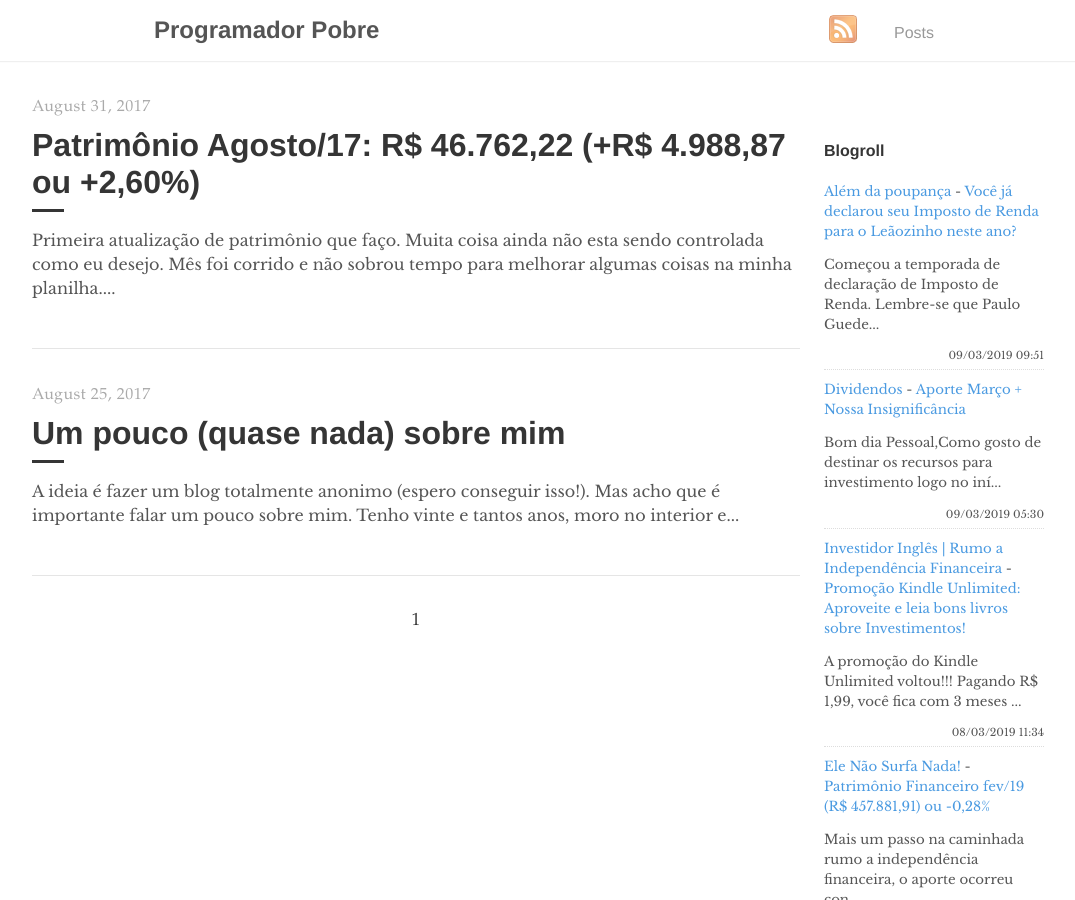
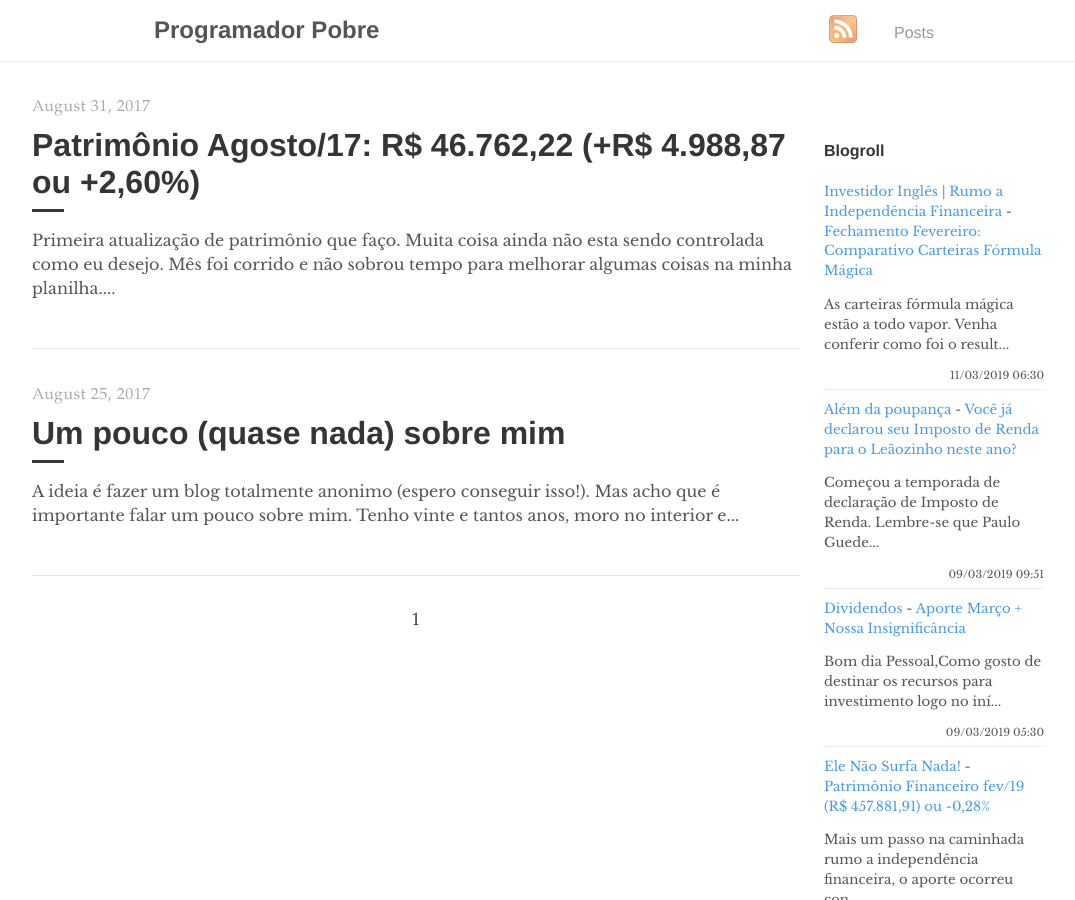
Before and after one commit to programadorpobre/programadorpobre.github.io, a Jekyll site: the page built from index.html, in a window 1280 px wide and 900 px high. Shown: the whole window, without its empty margins (96-1171 px from the left). Built offline with Jekyll 4.4.1, drawn with Linux system fonts in a browser that asks for light colours; the list of posts is cut into pages by our own code; comment, search, counter and statistics services are not loaded.

Commit message:
[ci skip] travis #583

```diff
--- a/_includes/feed-entries.html
+++ b/_includes/feed-entries.html
@@ -1,3 +1,8 @@
+<div class="feed-entry">
+    <a class="feed-entry-site-name" href="https://www.investidoringles.com/">Investidor Inglês | Rumo a Independência Financeira</a> - <a class="feed-entry-title" href="https://www.investidoringles.com/2019/03/fevereiro-carteiras-formula-magica.html">Fechamento Fevereiro: Comparativo Carteiras Fórmula Mágica</a>
+    <p class="feed-entry-summary">As carteiras fórmula mágica estão a todo vapor. Venha conferir como foi o result...</p>
+    <time datetime="2019-03-11T06:30:00.000-03:00">11/03/2019 06:30</time>
+</div>
 <div class="feed-entry">
     <a class="feed-entry-site-name" href="https://alemdapoupanca.blogspot.com/">Além da poupança</a> - <a class="feed-entry-title" href="https://alemdapoupanca.blogspot.com/2019/03/voce-ja-declarou-seu-imposto-de-renda.html">Você já declarou seu Imposto de Renda para o Leãozinho neste ano?</a>
     <p class="feed-entry-summary">Começou a temporada de declaração de Imposto de Renda. Lembre-se que Paulo Guede...</p>
@@ -7,11 +12,6 @@
     <a class="feed-entry-site-name" href="http://bonsdividendos.blogspot.com/">Dividendos</a> - <a class="feed-entry-title" href="http://bonsdividendos.blogspot.com/2019/03/aporte-marco-nossa-insignificancia.html">Aporte Março + Nossa Insignificância</a>
     <p class="feed-entry-summary">Bom dia Pessoal,Como gosto de destinar os recursos para investimento logo no iní...</p>
     <time datetime="2019-03-09T05:30:00.002-08:00">09/03/2019 05:30</time>
-</div>
-<div class="feed-entry">
-    <a class="feed-entry-site-name" href="https://www.investidoringles.com/">Investidor Inglês | Rumo a Independência Financeira</a> - <a class="feed-entry-title" href="https://www.investidoringles.com/2019/03/promocao-kindle-unlimited-marco-2019.html">Promoção Kindle Unlimited: Aproveite e leia bons livros sobre Investimentos!</a>
-    <p class="feed-entry-summary">A promoção do Kindle Unlimited voltou!!! Pagando R$ 1,99, você fica com 3 meses ...</p>
-    <time datetime="2019-03-08T11:34:00.001-03:00">08/03/2019 11:34</time>
 </div>
 <div class="feed-entry">
     <a class="feed-entry-site-name" href="https://elenaosurfanada.blogspot.com/">Ele Não Surfa Nada!</a> - <a class="feed-entry-title" href="https://elenaosurfanada.blogspot.com/2019/03/patrimonio-financeiro-fev19-r-45788191.html">Patrimônio Financeiro fev/19 (R$ 457.881,91) ou -0,28%</a>
```
